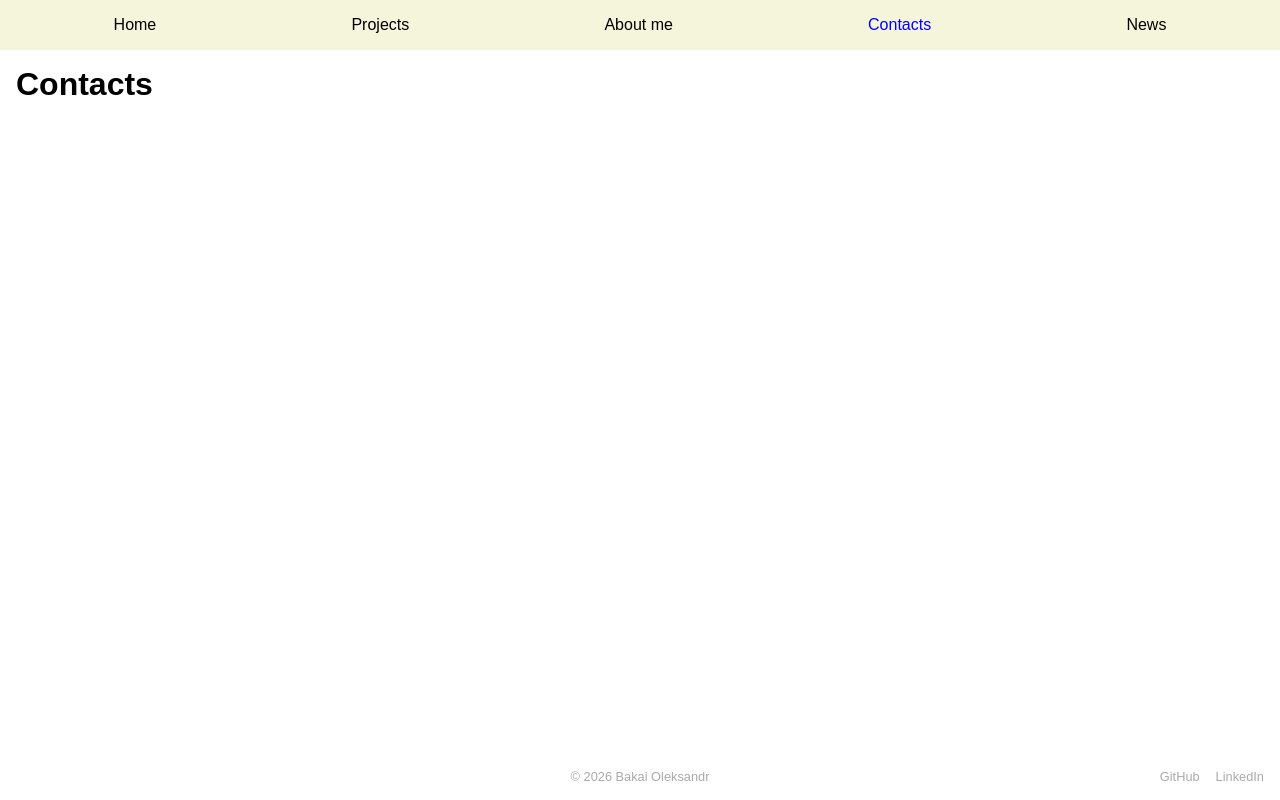
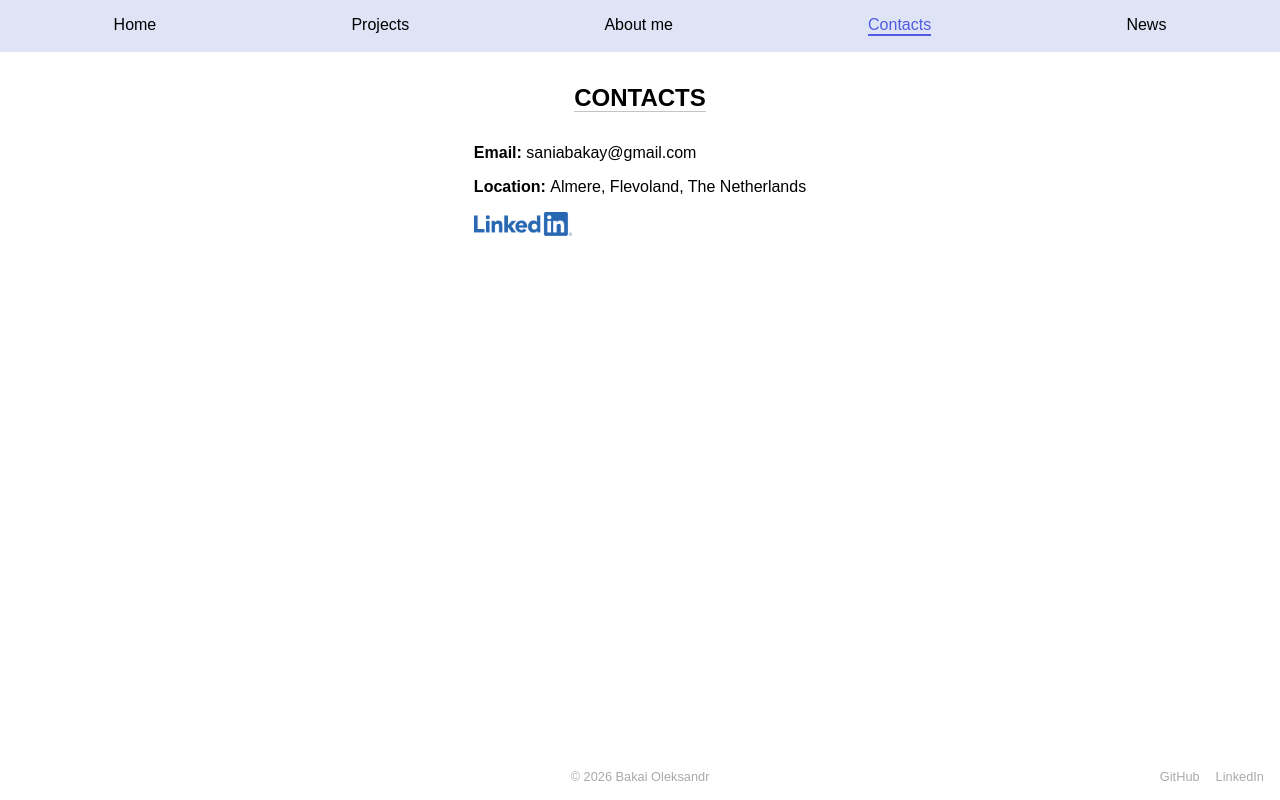
Before and after one commit to BakaiOleksandr/Portfolio, a React (Vite) app: page /contacts in a window 1280 px wide. Built offline with nearby package versions, Linux system fonts and the light colour scheme.

Commit message:
navbar 05.02.26

```diff
--- a/src/components/Navbar.jsx
+++ b/src/components/Navbar.jsx
@@ -1,14 +1,39 @@
 import {NavLink} from 'react-router-dom';
-import styles from'./Navbar.module.css';
+import styles from './Navbar.module.css';
 
 export default function Navbar() {
   return (
     <div className={styles.navbar}>
-      <NavLink to="/">Home</NavLink>
-      <NavLink to="/projects">Projects</NavLink>
-      <NavLink to="/about">About me</NavLink>
-      <NavLink to="/contacts">Contacts</NavLink>
-      <NavLink to="/news">News</NavLink>
+      <NavLink
+        to="/"
+        className={({isActive}) => (isActive ? styles.active : styles.navText)}
+      >
+        Home
+      </NavLink>
+      <NavLink
+        to="/projects"
+        className={({isActive}) => (isActive ? styles.active : styles.navText)}
+      >
+        Projects
+      </NavLink>
+      <NavLink
+        to="/about"
+        className={({isActive}) => (isActive ? styles.active : styles.navText)}
+      >
+        About me
+      </NavLink>
+      <NavLink
+        to="/contacts"
+        className={({isActive}) => (isActive ? styles.active : styles.navText)}
+      >
+        Contacts
+      </NavLink>
+      <NavLink
+        to="/news"
+        className={({isActive}) => (isActive ? styles.active : styles.navText)}
+      >
+        News
+      </NavLink>
     </div>
   );
 }
--- a/src/components/Navbar.module.css
+++ b/src/components/Navbar.module.css
@@ -15,10 +15,15 @@
 .navbar a:active {
   color: var(--links-color);
 }
+.navText {
+  text-decoration: none;
+}
 .active {
+  border-bottom: 0.15rem solid var(--color-links-active);
   color: var(--color-links-active);
 }
-.navbar a:hover{
- color: var(--color-links-active);
-  text-shadow: 2px 2px 5px rgba(0,0,0,0.3);
+
+.navbar a:hover {
+  color: var(--color-links-active);
+  text-shadow: 2px 2px 5px rgba(0, 0, 0, 0.3);
 }
--- a/src/index.css
+++ b/src/index.css
@@ -1,7 +1,7 @@
 :root {
-  --color-links-active: blue;
+  --color-links-active: rgb(80, 92, 226);
   --links-color: black;
-  --background-color: beige;
+  --background-color: rgb(222, 227, 246);
   --footer-text:beige;
   --footer-links:#aaa;
 }
--- a/src/pages/ContactInfo.jsx
+++ b/src/pages/ContactInfo.jsx
@@ -1,3 +1,26 @@
+import style from './Contacts.module.css';
 export default function ContactInfo() {
-  return <h1>Contacts</h1>;
+  return (
+    <div className={style.contactMainContainer}>
+      <div className={style.secondContainer}>
+        <div className={style.contactsHeader}>Contacts</div>
+
+        <p>
+          Email: <span>saniabakay@gmail.com</span>
+        </p>
+        <p>
+          Location: <span>Almere, Flevoland, The Netherlands</span>
+        </p>
+        <div className={style.contactButtons}>
+          <a
+            href="https://www.linkedin.com/in/oleksandr-bakai-9068a4389/"
+            target="_blank"
+            rel="noopener noreferrer"
+          >
+            <img alt="LinkedInLogo" src="LinkedIn.png" />
+          </a>
+        </div>
+      </div>
+    </div>
+  );
 }
--- /dev/null
+++ b/src/pages/Contacts.module.css
@@ -0,0 +1,43 @@
+.contactMainContainer {
+  display: flex;
+  justify-content: center;
+}
+.secondContainer {
+  display: flex;
+  flex-direction: column;
+  align-items: flex-start;
+}
+.secondContainer p {
+  margin-bottom: 1rem;
+  font-weight: 600;
+}
+.secondContainer span {
+  font-weight: 100;
+}
+.contactsHeader {
+  align-self: center;
+  margin: 2rem 0 2rem 0;
+  font-size: 1.5rem;
+  font-weight: 600;
+  line-height: 1.7rem;
+  text-transform: uppercase;
+  border-bottom: 0.1rem solid rgb(196, 196, 196);
+}
+.contactButtons {
+  display: flex;
+  justify-content: center;
+  width: fit-content;
+}
+.contactButtons a {
+  transition:
+    transform 0.2s ease,
+    box-shadow 0.2s ease;
+}
+
+.contactButtons img {
+  width: fit-content;
+  height: 1.5rem;
+}
+.contactButtons a:hover {
+  transform: translateY(-2px);
+}
```
Also changed, not shown: public/LinkedIn.png (added).
